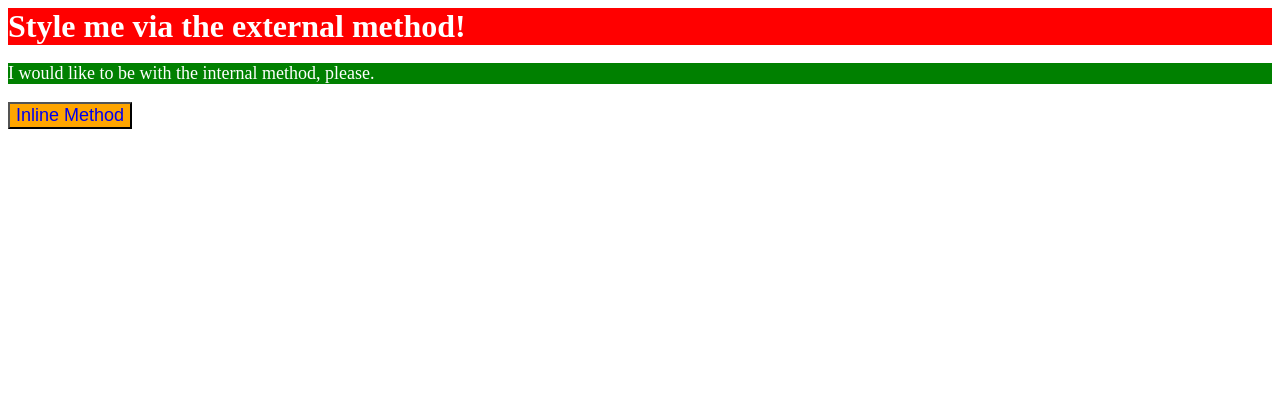
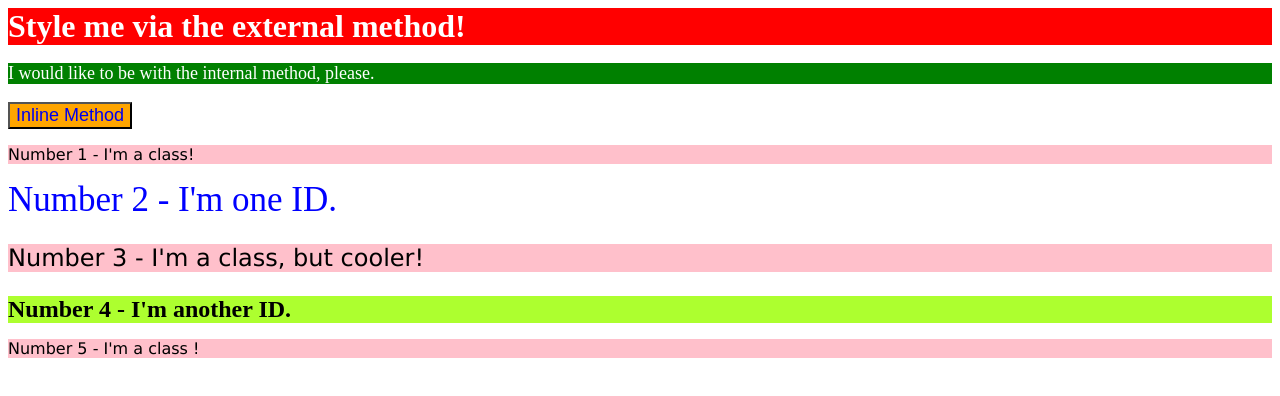
Before and after one commit to temka1007/TestingCSS, a plain HTML site: page index.html in a window 1280 px wide. Drawn offline with Linux system fonts and the light colour scheme.

Commit message:
exercise 2 has completed

```diff
--- a/css/testing.css
+++ b/css/testing.css
@@ -18,3 +18,19 @@
 .remove {
     text-decoration: none;
 }
+.element {
+    background-color: pink;
+    font-family: Verdana, Geneva, Tahoma, sans-serif;
+}
+.element.cooler {
+    font-size: 24px;
+}
+#unique {
+    color: blue;
+    font-size: 35px;
+}
+#veryunique {
+    background-color: greenyellow;
+    font-weight: bold;
+    font-size: 24px;
+}
--- a/index.html
+++ b/index.html
@@ -15,7 +15,21 @@
         <button class="button1">
             <a href="https://www.google.com/" class="remove">Inline Method</a>
         </button>
-
+        <p class="element">
+            Number 1 - I'm a class!
+        </p>
+        <div id="unique">
+            Number 2 - I'm one ID.
+        </div>
+        <p class="element cooler" >
+                Number 3 - I'm a class, but cooler!
+        </p>
+        <div id="veryunique">
+            Number 4 - I'm another ID.
+        </div>
+        <p class="element">
+            Number 5 - I'm a class !
+        </p>
     </body>
 
 </html>
```
